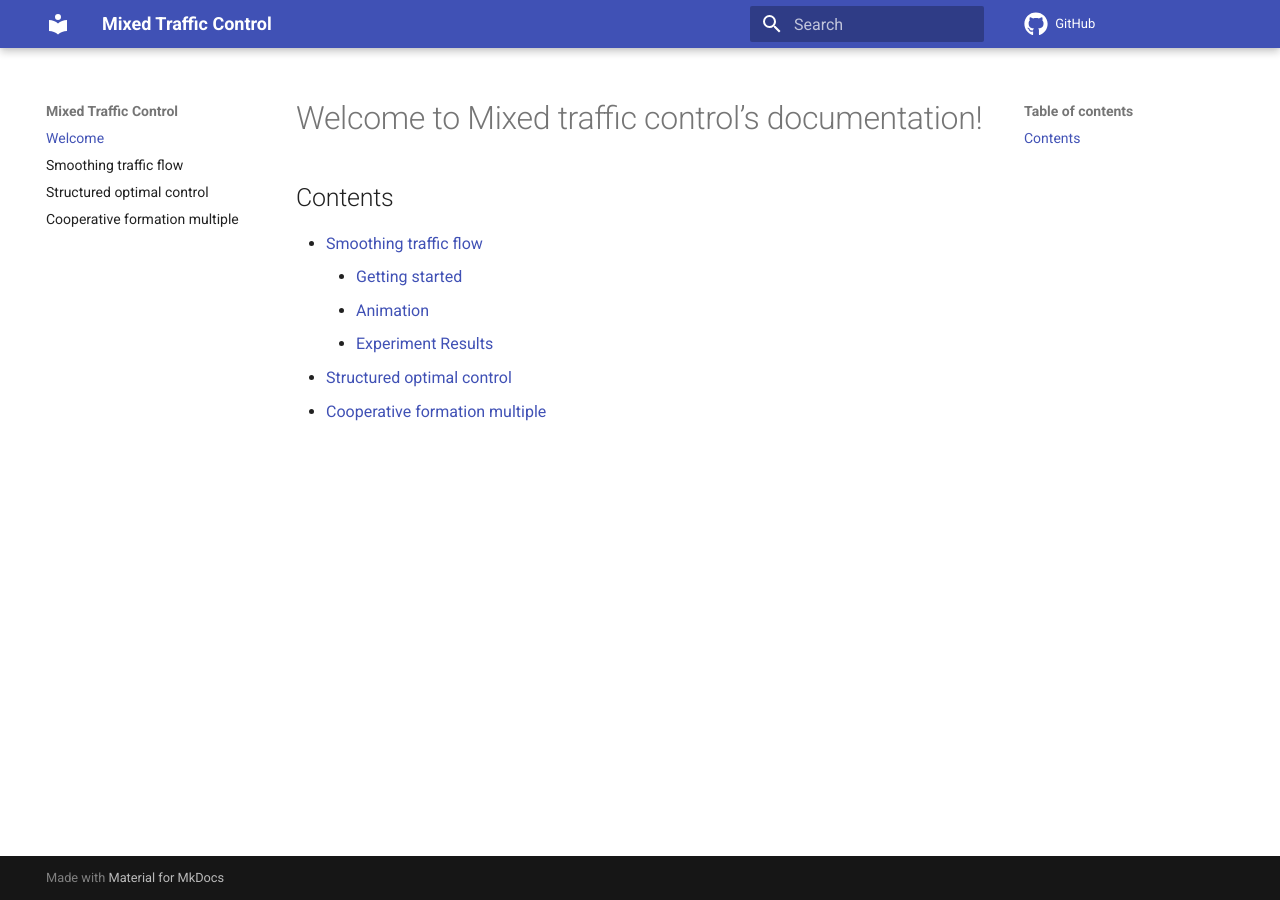
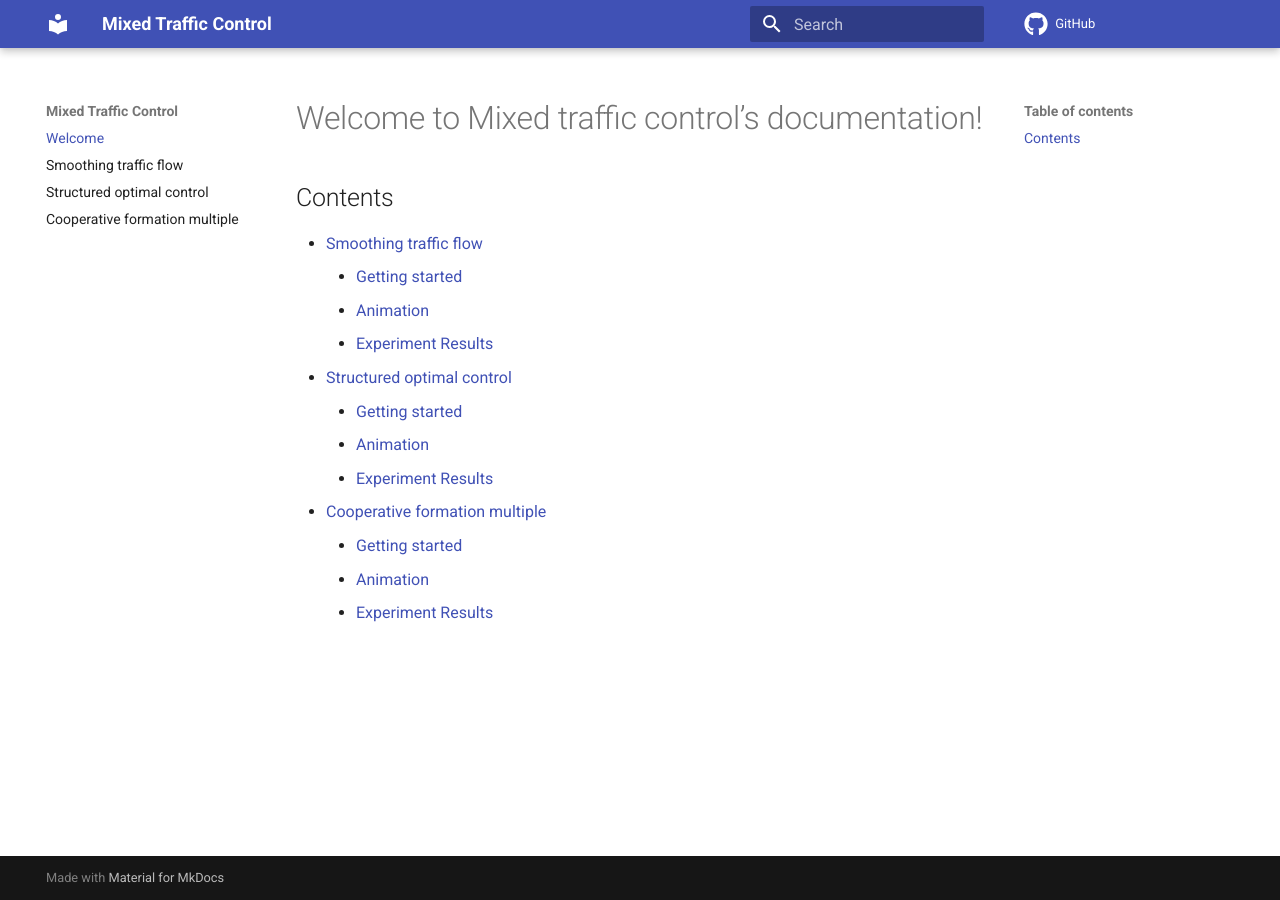
Before and after one commit to soc-ucsd/mixed-traffic, an MkDocs documentation site: the page built from docs/index.md, in a window 1280 px wide. Built offline with MkDocs 1.6.1 and Material for MkDocs 9.7.7, drawn with Linux system fonts in a browser that asks for light colours; comment, search, counter and statistics services are not loaded.

Commit message:
Update index.md

```diff
--- a/docs/index.md
+++ b/docs/index.md
@@ -7,4 +7,10 @@
     - [Animation](smoothing_traffic_flow.md#Animation)
     - [Experiment Results](smoothing_traffic_flow.md#Experiment Results)
 * [Structured optimal control](structured_optimal_control.md)
+    - [Getting started](structured_optimal_control.md#Getting Started)
+    - [Animation](structured_optimal_control.md#Animation)
+    - [Experiment Results](structured_optimal_control.md#Experiment Results)
 * [Cooperative formation multiple](cooperative_formation_multiple.md)
+    - [Getting started](cooperative_formation_multiple.md#Getting Started)
+    - [Animation](cooperative_formation_multiple.md#Animation)
+    - [Experiment Results](cooperative_formation_multiple.md#Experiment Results)
```
